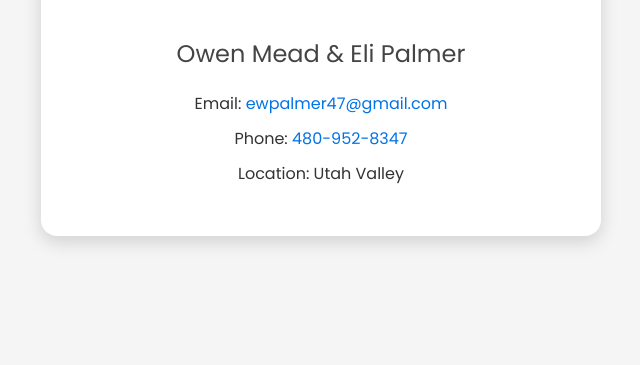
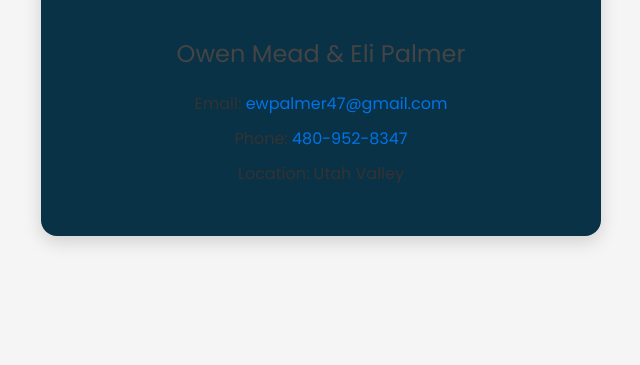
Before and after one commit to ewpalmer0707/Opal.Epoxy, a plain HTML site: page index.html in a window 1280 px wide. Shown: the part 435-800 px from the top of the page, without its empty margins (319-959 px from the left). Drawn offline with Linux system fonts and the light colour scheme.

Commit message:
Update index.html

```diff
--- a/index.html
+++ b/index.html
@@ -18,7 +18,7 @@
       margin: 0;
     }
     .card {
-      background: white;
+      background-color: #0A3247;
       padding: 40px;
       border-radius: 16px;
       box-shadow: 0 6px 18px rgba(0,0,0,0.15);
```
